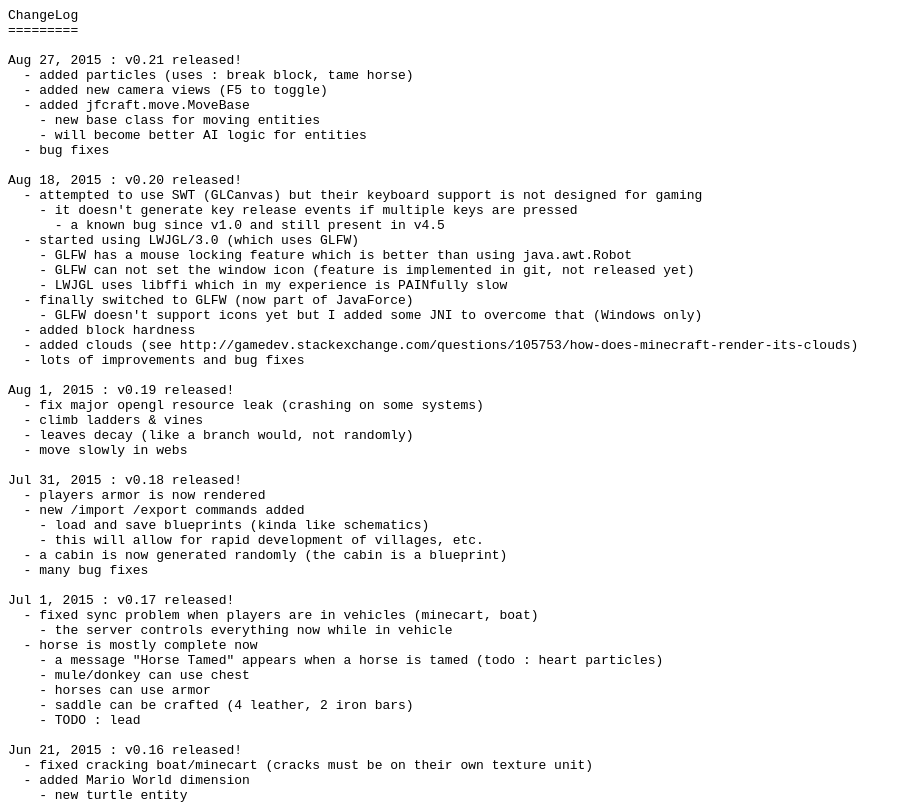
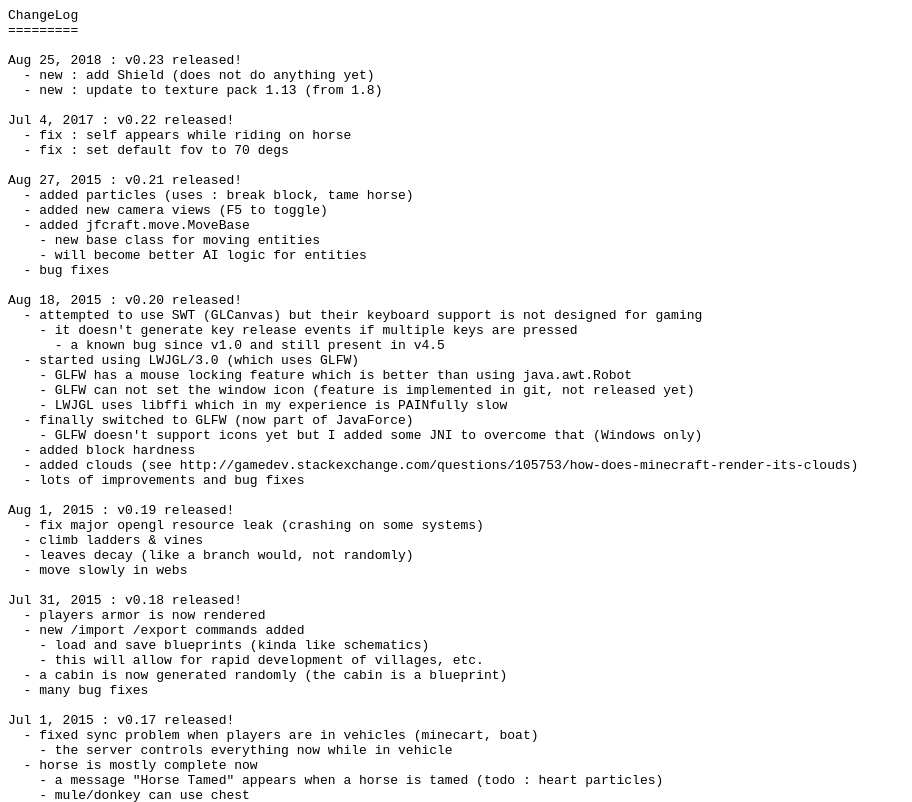
Before and after one commit to pquiring/jfcraft, a plain HTML site: page docs/news.html in a window 1280 px wide. Shown: the top 802 px of the page, without its empty margins (0-912 px from the left). Drawn offline with Linux system fonts and the light colour scheme.

Commit message:
update news

```diff
--- a/docs/news.html
+++ b/docs/news.html
@@ -3,6 +3,14 @@
 <pre>
 ChangeLog
 =========
+
+Aug 25, 2018 : v0.23 released!
+  - new : add Shield (does not do anything yet)
+  - new : update to texture pack 1.13 (from 1.8)
+
+Jul 4, 2017 : v0.22 released!
+  - fix : self appears while riding on horse
+  - fix : set default fov to 70 degs
 
 Aug 27, 2015 : v0.21 released!
   - added particles (uses : break block, tame horse)
```
